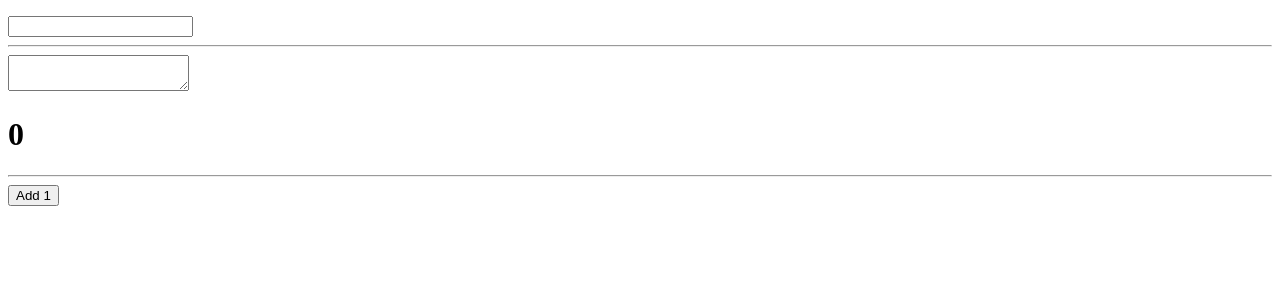
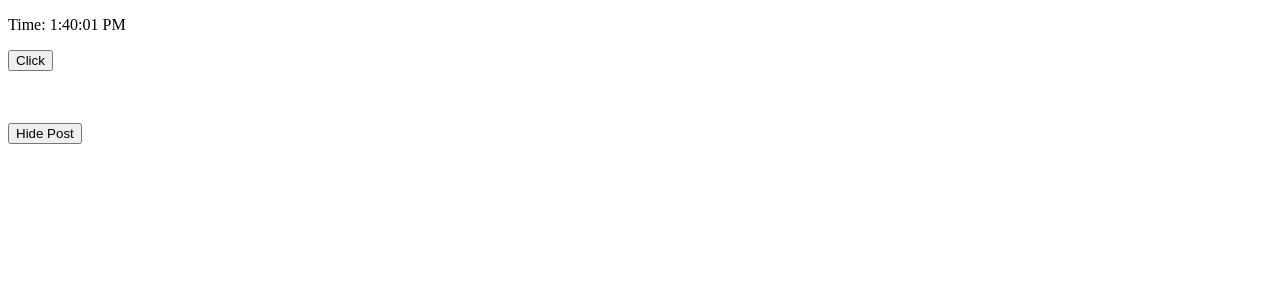
Before and after one commit to shuvo18103107/Deep-Dive-to-React, a React (Create React App) app: page / in a window 1280 px wide. Shown: the top 300 px of the page. Built offline with nearby package versions, Linux system fonts and the light colour scheme.

Commit message:
✅ useeffect deep dive

```diff
--- a/src/App.js
+++ b/src/App.js
@@ -1,16 +1,22 @@
-import React from 'react';
-import Counter from './components/counter';
-import Todo from './components/Todo';
+import { React, useState } from 'react';
+import MyComponent from './components/Mycomponent';
 
-class App extends React.Component {
-    render() {
-        return (
-            <div className="app">
-                <Todo />
-                <Counter />
-            </div>
-        );
-    }
-}
+const App = function () {
+    const [show, setShow] = useState(true);
+
+    return (
+        <div className="app">
+            <div>{show && <MyComponent />}</div>
+            <br />
+            <br />
+            <button type="button" onClick={() => setShow((prevstate) => !prevstate)}>
+                {show ? 'Hide Post' : 'Show Post'}
+            </button>
+        </div>
+    );
+};
 
 export default App;
+
+// ekhane jokhn amra timer ta on korci mycomponent e tokhn app theke button click e  umount hoye jaowar por o kintu timer er state ta change hocee background e. tai warning dicee Can't perform a React state update on an unmounted component, tai timer bondo na korle memeory leak hoye jete pare
+// eta class component e solved kora jai componentwillunmount diye , cg ekta component jokhn unmount hoi tokhn eta call hoi
--- /dev/null
+++ b/src/components/Mycomponent.js
@@ -0,0 +1,57 @@
+import { useEffect, useState } from 'react';
+
+// eslint-disable-next-line react/function-component-definition
+export default function MyComponent() {
+    const [count, setCount] = useState(0);
+    const [date, setDate] = useState(new Date());
+    // const [text, setText] = useState('');
+
+    const addClick = () => {
+        setCount((prevCount) => prevCount + 1);
+    };
+    const tick = () => {
+        setDate(new Date());
+    };
+    useEffect(() => {
+        console.log('updating document title');
+        document.title = `clicked ${count} times`;
+
+        // setDate(new Date()); // prb holo count change hole date o change hobe 2 ta state eksathe efect hole prb tai alada useeffect use korbo
+    }, [count]); // ekhane array ta holo dependency array mane kon jinistar upor se dependent
+    // useEffect(() => {
+    //     console.log('date change');
+    //     setDate(new Date());
+    // }, [date]);
+    // 1st time render holei + joto render e hok state change hole pura componenet e eta call hobe r 1sec porpor sestate korci tai loop akare call hote thakbe kintu amra chai eta just first time call koruk erpr as usua 1 sec por por state change hote thak er jonno [] use korbo er mane kono dependency nai componentdidmount er moto kaj korbe
+
+    useEffect(() => {
+        console.log('clock tick');
+
+        const interval = setInterval(tick, 1000);
+        console.log(interval);
+        // do the cleanup - stop the timer
+        // ekhane ei function tai clean up er kaj korbe , use effect er first parameter function theke kono function return korle seta componentwillunmount er moto kaj kore
+        return () => {
+            console.log('component will unmount');
+            clearInterval(interval);
+        };
+    }, []); // blank array mane first time call hobe render howar rime e just
+    return (
+        <div>
+            <p>Time: {date.toLocaleTimeString()}</p>
+            <p>
+                {/* <br />
+                <br /> */}
+                {/* <input type="text" value={text} onChange={(e) => setText(e.target.value)} /> */}
+                {/* <br />
+                <br /> */}
+                <button type="button" onClick={addClick}>
+                    Click
+                </button>
+            </p>
+        </div>
+    );
+}
+// useeffect func er 2 ta parameter , ekta func jeta every render e call hoi er vitor ja thake , 2nd parameter bole sudu matro kon jinis ta change hole tumi rerender korba mane proti state change e rerender korar age se vabbe
+// useEffect func parameter hisave nei r ekta function sei func er kaj holo jokhn e amar ei component ta render hobe tokhn e er vitor ja thakbe run korbe ,mane eta every render e run korbe seta update hok , add hok sob, mane 3 ta lifecycle ei eta run korbe
+// amra jani je useEffect protibar call hoi render hole , ekhn er vitore je function call hoi sei func body te ja thakbe setai call hobe prottek render e , ekhn amra state change korlam onno ekta element er but useeffect call korlo and barbar render korlo emn ekta jinis jeta oi state change er sathe relatable na, class e eta componentdidupdate diye solve kortam prevstate +prevprops check kore kaj koraitam
```
Also changed, not shown: src/components/MyComponentClass.js (added, +53 -0 lines).
